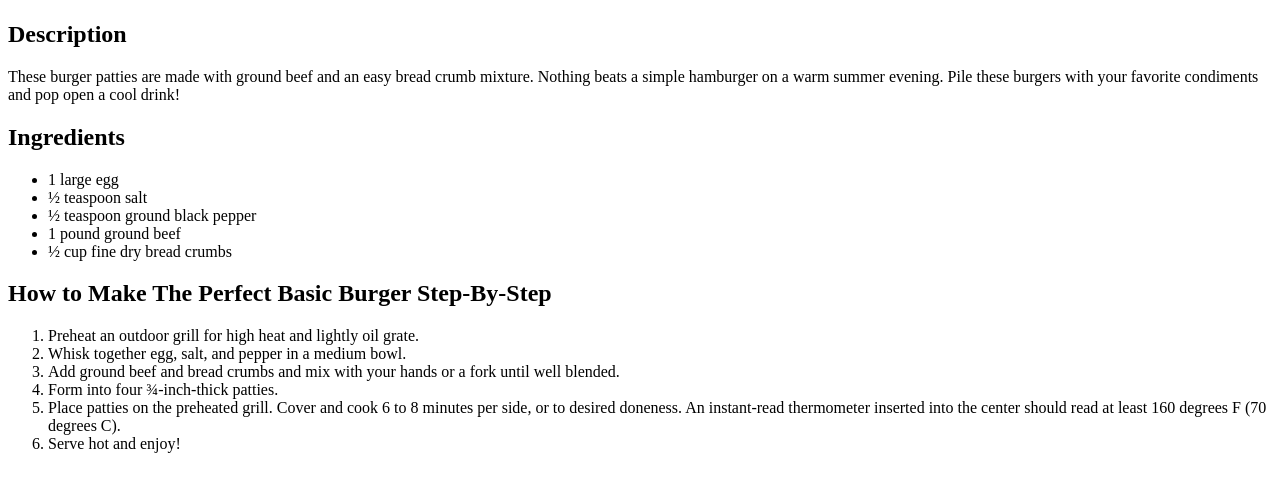
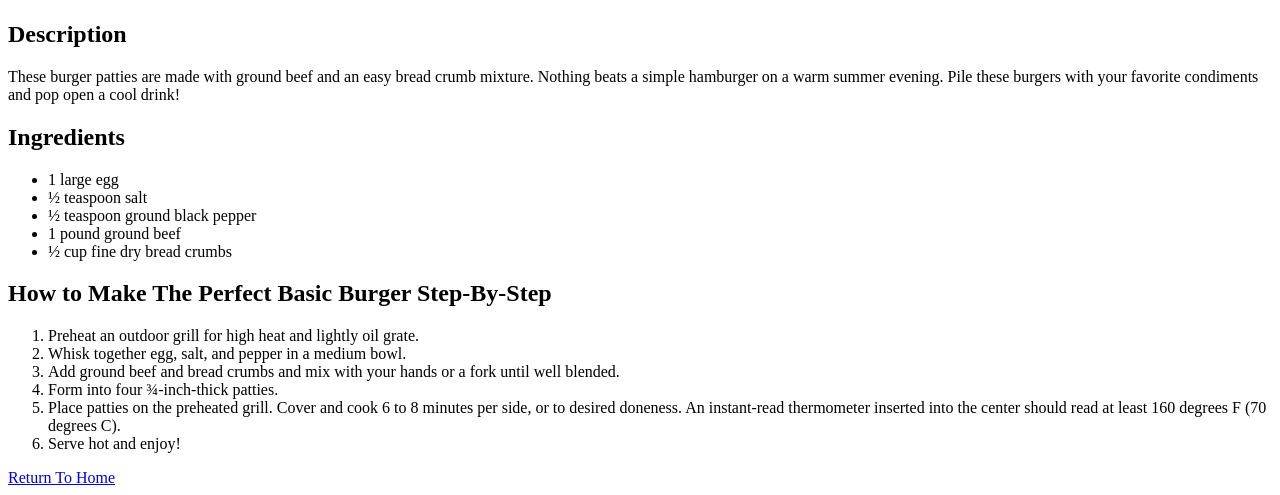
Before and after one commit to JvckDevelopments/odin-recipes, a plain HTML site: page recipes/burger.html in a window 1280 px wide. Shown: the part 383-878 px from the top of the page. Before the commit the page ends 852 px from the top, so only its background shows below. Drawn offline with Linux system fonts and the light colour scheme.

Commit message:
Added return to home button on all recipe pages

```diff
--- a/recipes/burger.html
+++ b/recipes/burger.html
@@ -28,5 +28,6 @@
         <li>Place patties on the preheated grill. Cover and cook 6 to 8 minutes per side, or to desired doneness. An instant-read thermometer inserted into the center should read at least 160 degrees F (70 degrees C).</li>
         <li>Serve hot and enjoy!</li>
     </ol>
+    <a href="/index.html">Return To Home</a>
 </body>
 </html>
```
Also changed, not shown: recipes/lasagna.html (+1 -0 lines), recipes/pizza.html (+1 -0 lines).
